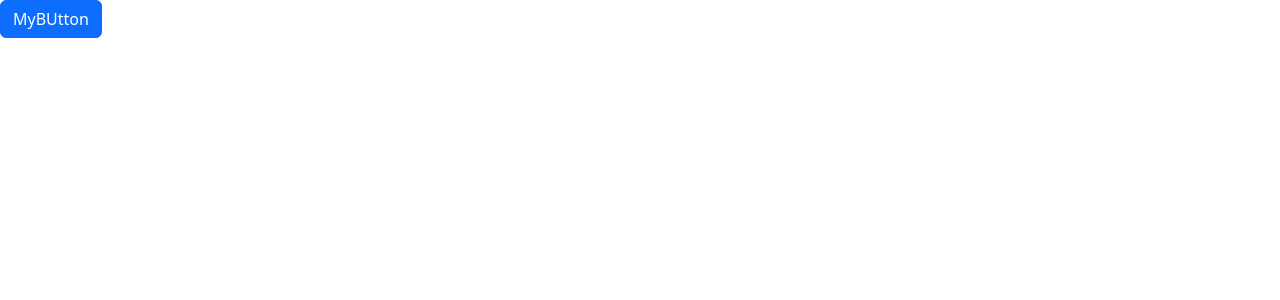
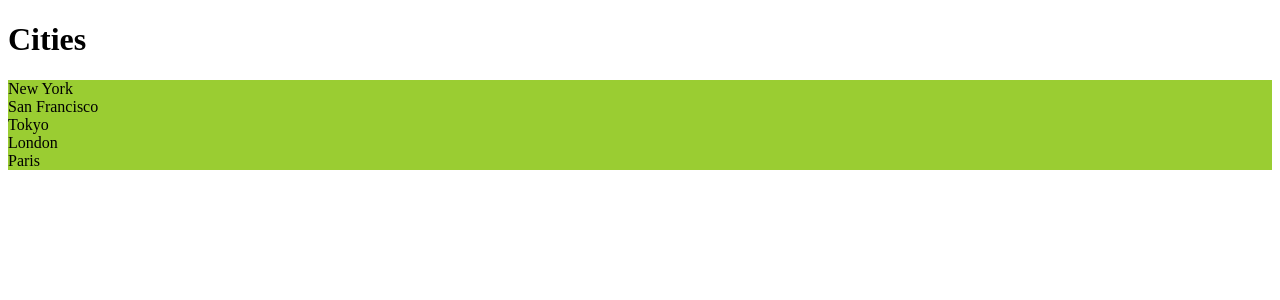
Before and after one commit to ajju8108/React, a React (Vite) app: page / in a window 1280 px wide. Shown: the top 300 px of the page. Built offline with nearby package versions, Linux system fonts and the light colour scheme.

Commit message:
Vanilla CSS and CSS Modules

```diff
--- a/src/App.tsx
+++ b/src/App.tsx
@@ -6,25 +6,22 @@ import ListGroup from "./components/ListGroup";
 
 function App() {
   const [alertVisible, setalertVisible] = useState(false);
-  /* let items = ["New York", "San Francisco", "Tokyo", "London", "Paris"];
+  let items = ["New York", "San Francisco", "Tokyo", "London", "Paris"];
   const handleSelectItem = (item: string) => {
     console.log(item);
-  }; */
-  /*  const handleOnClick = () => {
+  };
+  const handleOnClick = () => {
     console.log("button clicked");
-  }; */
+  };
 
   return (
     <div className="App">
-      {/* <ListGroup items={items} heading="Cities" onSelect={handleSelectItem} /> */}
-      {/* <Alert>
-        Hello <span> World</span>
-      </Alert> */}
+      <ListGroup items={items} heading="Cities" onSelect={handleSelectItem} />
 
-      {alertVisible && (
+      {/* {alertVisible && (
         <ExeAlert onClose={() => setalertVisible(false)}>My Alert</ExeAlert>
       )}
-      <ExeButton onClick={() => setalertVisible(true)}>MyBUtton</ExeButton>
+      <ExeButton onClick={() => setalertVisible(true)}>MyBUtton</ExeButton> */}
     </div>
   );
 }
--- /dev/null
+++ b/src/components/ListGroup/ListGroup.module.css
@@ -0,0 +1,7 @@
+.listGroup {
+  list-style: none;
+  padding: 0;
+}
+.container {
+  background: yellowgreen;
+}
--- a/src/components/ListGroup.tsx
+++ b/src/components/ListGroup/ListGroup.tsx
@@ -1,5 +1,6 @@
 // import { MouseEvent } from "react";
-
+import { join } from "lodash";
+import styles from "./ListGroup.module.css";
 import { useState } from "react";
 interface Props {
   items: string[];
@@ -19,7 +20,9 @@ function ListGroup({ items, heading, onSelect }: Props) {
     <>
       <h1>{heading}</h1>
       {items.length === 0 && <p>No items found</p>}
-      <ul className="list-group">
+      {/* <ul className={styles["list-group"]}> */}
+      {/* <ul className={styles.listGroup}> */}
+      <ul className={[styles.listGroup, styles.container].join(" ")}>
         {items.map((item, index) => (
           <li
             key={item}
--- /dev/null
+++ b/src/components/ListGroup/index.ts
@@ -0,0 +1,3 @@
+import ListGroup from "./ListGroup";
+
+export default ListGroup
```
Also changed, not shown: src/main.tsx (+7 -7 lines).
